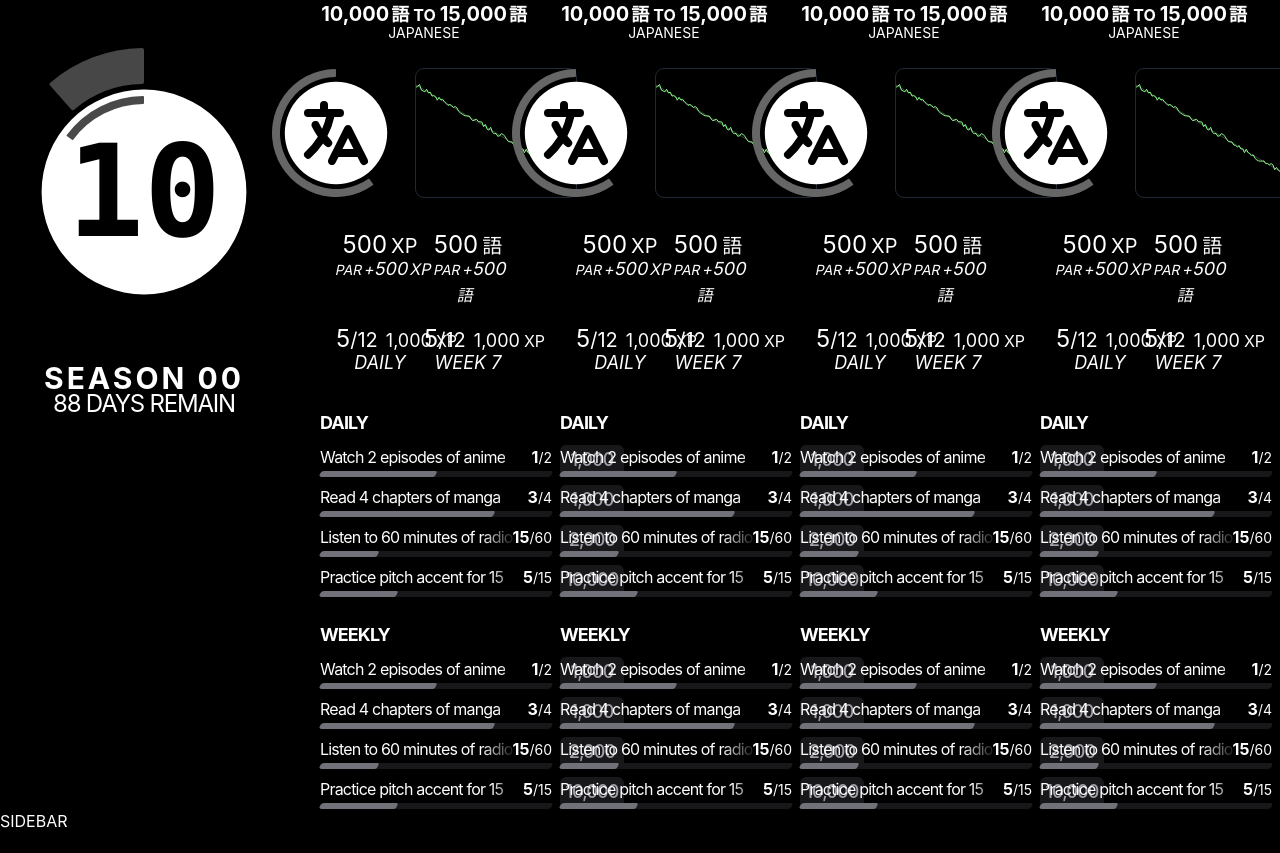
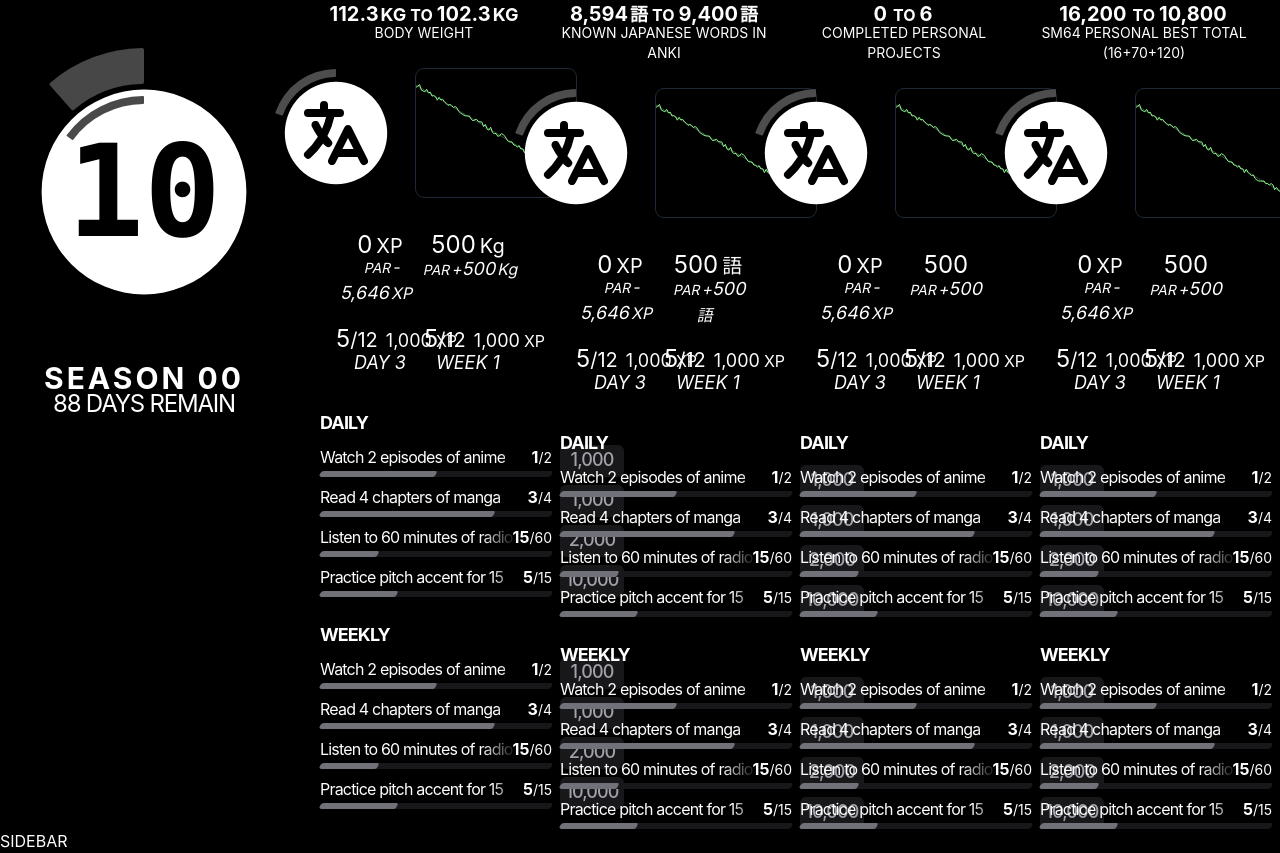
Before and after one commit to everalert/habits-battlepass, a Next.js app: page / in a window 1280 px wide. Shown: the top 853 px of the page. Built offline with nearby package versions, Linux system fonts and the light colour scheme.

Commit message:
initial Goal redux implementation

```diff
--- /dev/null
+++ b/src/helpers/Math.helper.js
@@ -0,0 +1,3 @@
+export function GetCurrentUnixTimestamp() {
+	return Math.floor(new Date().getTime()/1000)
+}
--- a/src/modules/goalpanel.module.js
+++ b/src/modules/goalpanel.module.js
@@ -4,19 +4,36 @@ import StatPar from './stat/StatPar.module'
 import StatTaskProgress from './stat/StatTaskProgress.module'
 import TaskCollection from './task/TaskCollection.module'
 import ItemNumber from '../elements/item/ItemNumber.element'
+import { useSelector } from 'react-redux'
+import { GetActivityUnit } from '../redux/helpers/Activity.helpers'
+import { GetDayOfSeason, GetWeekOfSeason } from '../redux/helpers/Season.helper'
+import { GetGoalProjectedXpAtTime, GetGoalSuccessXp } from '../redux/helpers/Goal.helper'
+import { GetCurrentUnixTimestamp } from '../helpers/Math.helper'
 
-export default function GoalPanel() {
-	 return (
+export default function GoalPanel(props) {
+	const season = useSelector((state) => state.season.seasons.find(s => s.id === state.season.active));
+	const timestamp = GetCurrentUnixTimestamp()
+
+	const goalId = props.goal && props.goal >= 0 ? props.goal : 0;
+	const goal = useSelector((state) => state.goal.goals.find(g => g.id === goalId))
+	const goalLagActivity = useSelector((state) => state.activity.activities.find(a => a.id === goal.goalLagActivityId))
+	const goalLagUnit = GetActivityUnit(goalLagActivity)
+	const goalLeadActivity = useSelector((state) => state.activity.activities.find(a => a.id === goal.goalLeadActivityId))
+
+	const goalSuccessXp = GetGoalSuccessXp(goal)
+	const goalProjectedXp = Math.round(GetGoalProjectedXpAtTime(goal, timestamp))
+	const goalProjectedXpDelta = goal.currentXP-goalProjectedXp
+	return (
 		<div>
 			<div className='text-center mb-8'>
 				<h1 className="text-xl font-bold uppercase">
-					<span><ItemNumber num={10000} /></span>
-					<span className='text-lg ml-0.5'>語</span>
+					<span><ItemNumber num={goal.goalLagStartValue} /></span>
+					<span className='text-lg ml-0.5'>{goalLagUnit}</span>
 					<span className='text-base mx-1'>to</span>
-					<span><ItemNumber num={15000} /></span>
-					<span className='text-lg ml-0.5'>語</span>
+					<span><ItemNumber num={goal.goalLagEndValue} /></span>
+					<span className='text-lg ml-0.5'>{goalLagUnit}</span>
 				</h1>
-				<h2 className='text-sm -my-1.5 uppercase'>Japanese</h2>
+				<h2 className='text-sm -my-1.5 uppercase'>{goalLagActivity.label}</h2>
 			</div>
 			<div className='flex gap-4 justify-center'>
 				<div className='relative'>
@@ -27,16 +44,16 @@ export default function GoalPanel() {
 						<path fill-rule="evenodd" d="M7 2a1 1 0 011 1v1h3a1 1 0 110 2H9.578a18.87 18.87 0 01-1.724 4.78c.29.354.596.696.914 1.026a1 1 0 11-1.44 1.389c-.188-.196-.373-.396-.554-.6a19.098 19.098 0 01-3.107 3.567 1 1 0 01-1.334-1.49 17.087 17.087 0 003.13-3.733 18.992 18.992 0 01-1.487-2.494 1 1 0 111.79-.89c.234.47.489.928.764 1.372.417-.934.752-1.913.997-2.927H3a1 1 0 110-2h3V3a1 1 0 011-1zm6 6a1 1 0 01.894.553l2.991 5.982a.869.869 0 01.02.037l.99 1.98a1 1 0 11-1.79.895L15.383 16h-4.764l-.724 1.447a1 1 0 11-1.788-.894l.99-1.98.019-.038 2.99-5.982A1 1 0 0113 8zm-1.382 6h2.764L13 11.236 11.618 14z" clip-rule="evenodd" />
 					</svg>
 					<div className="w-32 h-32">
-						<RadialBar size={128} value={15000} max={25000} thickness={8} corner={1} delay={500} />
+						<RadialBar size={128} value={goal.currentXP} max={goalSuccessXp} thickness={8} corner={1} delay={500} />
 					</div>
 				</div>
 				<div className='outline outline-1 outline-gray-800 rounded-lg'><LineChart/></div>
 			</div>
 			<div className="grid grid-cols-2 gap-y-4 px-4 py-8">
-				<StatPar abs={500} rel={500} unit='XP' />
-				<StatPar abs={500} rel={500} unit='語' />
-				<StatTaskProgress over={5} under={12} value={1000} unit='XP' label='DAILY' />
-				<StatTaskProgress over={5} under={12} value={1000} unit='XP' label='WEEK 7' />
+				<StatPar abs={goal.currentXP} rel={goalProjectedXpDelta} unit='XP' />
+				<StatPar abs={500} rel={500} unit={goalLagUnit} />
+				<StatTaskProgress over={5} under={12} value={1000} unit='XP' label={`DAY ${GetDayOfSeason(season).no}`} />
+				<StatTaskProgress over={5} under={12} value={1000} unit='XP' label={`WEEK ${GetWeekOfSeason(season).no}`} />
 			</div>
 			<div className="flex flex-col gap-6">
 				<TaskCollection label='DAILY' />
--- a/src/modules/scoreboard.module.js
+++ b/src/modules/scoreboard.module.js
@@ -6,10 +6,10 @@ export default function Scoreboard() {
 		<main className='flex w-screen'>
 			<SeasonPanel/>
 			<div className="grid grid-cols-4 gap-8 px-8 grow">
-				<GoalPanel/>
-				<GoalPanel/>
-				<GoalPanel/>
-				<GoalPanel/>
+				<GoalPanel goal={0} />
+				<GoalPanel goal={1} />
+				<GoalPanel goal={2} />
+				<GoalPanel goal={3} />
 			</div>
 		</main>
 	)
--- a/src/modules/seasonpanel.module.js
+++ b/src/modules/seasonpanel.module.js
@@ -2,10 +2,11 @@ import React from 'react'
 import { useSelector } from 'react-redux'
 
 import RadialBar from '../elements/RadialBar.element'
+import { GetCurrentUnixTimestamp } from '../helpers/Math.helper'
 
 export default function SeasonPanel() {
 	const season = useSelector((state) => state.season.seasons[state.season.active])
-	const timeNow = Math.floor(new Date().getTime()/1000)
+	const timeNow = GetCurrentUnixTimestamp()
 	const timeEnd = season.start+season.length
 	const timeRemain = timeEnd-timeNow
 	return (
--- /dev/null
+++ b/src/redux/helpers/Activity.helpers.js
@@ -0,0 +1,10 @@
+export function GetActivityUnit(activity) {
+	switch (activity.type) {
+		case 'counter':
+			return activity.unit;
+		case 'weight':
+			return 'Kg';
+		default:
+			return '';
+	}
+}
--- /dev/null
+++ b/src/redux/helpers/Goal.helper.js
@@ -0,0 +1,25 @@
+import { useSelector } from "react-redux";
+import { GetSeasonProgressRatioAtTime, GetSeasonSuccessXp } from "./Season.helper";
+
+export function GetGoalProjectedResultAtTime(goal, unixTimestamp) {
+	const season = useSelector((state) => state.season.seasons.find(s => s.id === goal.seasonId))
+	const ratio = GetSeasonProgressRatioAtTime(season, unixTimestamp)
+	const goalRange = goal.goalLagEndValue-goal.goalLagStartValue
+	switch (goal.goalLagProgressCurve) {
+		case 'linear':
+		default:
+			return ratio*goalRange+goal.goalLagStartValue
+	}
+}
+
+export function GetGoalProjectedXpAtTime(goal, unixTimestamp) {
+	const season = useSelector((state) => state.season.seasons.find(s => s.id === goal.seasonId))
+	const nominalXp = GetSeasonSuccessXp(season)
+	const ratio = GetSeasonProgressRatioAtTime(season, unixTimestamp)
+	return ratio*nominalXp*goal.seasonXpRatio
+}
+
+export function GetGoalSuccessXp(goal) {
+	const season = useSelector((state) => state.season.seasons.find(s => s.id === goal.seasonId))
+	return GetSeasonSuccessXp(season)*goal.seasonXpRatio
+}
--- a/src/redux/slices/Activity.slice.js
+++ b/src/redux/slices/Activity.slice.js
@@ -1,12 +1,72 @@
 import { createSlice } from "@reduxjs/toolkit"
 
 const initialState = {
-	activities: [{
-		id: 0,
-		label: 'Category',
-		format: '', // how the string is rendered
-		variations: '' // csv
-	}],
+	activities: [
+		{
+			id: 0,
+			label: 'SM64 Personal Best Total (16+70+120)',
+			type: 'time',
+			unit: '',
+			isReportingIncremental: true,
+			variations: ''
+		},
+		{
+			id: 1,
+			label: 'SM64 Practice Playtime',
+			type: 'time',
+			unit: '',
+			isReportingIncremental: true,
+			variations: 'star,level,segment'
+		},
+		{
+			id: 2,
+			label: 'Completed Personal Projects',
+			type: 'counter',
+			unit: '',
+			isReportingIncremental: true,
+			variations: 'software,hardware'
+		},
+		{
+			id: 3,
+			label: 'Personal Project Development Time',
+			type: 'time',
+			unit: '',
+			isReportingIncremental: true,
+			variations: 'software,hardware'
+		},
+		{
+			id: 4,
+			label: 'Known Japanese Words in Anki',
+			type: 'counter',
+			unit: '語',
+			isReportingIncremental: true,
+			variations: ''
+		},
+		{
+			id: 5,
+			label: 'Japanese Cards Added to Anki',
+			type: 'time',
+			unit: '',
+			isReportingIncremental: true,
+			variations: 'software,hardware'
+		},
+		{
+			id: 6,
+			label: 'Body Weight',
+			type: 'weight',
+			unit: '',
+			isReportingIncremental: true,
+			variations: ''
+		},
+		{
+			id: 7,
+			label: 'Gym Sessions',
+			type: 'counter',
+			unit: '',
+			isReportingIncremental: true,
+			variations: 'weightlifting,cardio'
+		},
+],
 }
 
 export const ActivitySlice = createSlice({
--- a/src/redux/slices/Category.slice.js
+++ b/src/redux/slices/Category.slice.js
@@ -1,12 +1,32 @@
 import { createSlice } from "@reduxjs/toolkit"
 
 const initialState = {
-	categories: [{
-		id: 0,
-		name: 'Category',
-		icon: '語',
-		description: 'Japanese'
-	}],
+	categories: [
+		{
+			id: 0,
+			name: 'Health & Fitness',
+			icon: '💪',
+			description: ''
+		},
+		{
+			id: 1,
+			name: 'Wealth',
+			icon: '🖥️',
+			description: ''
+		},
+		{
+			id: 2,
+			name: '日本語',
+			icon: '💬',
+			description: ''
+		},
+		{
+			id: 3,
+			name: 'Gaming',
+			icon: '🎮',
+			description: ''
+		},
+	],
 }
 
 export const CategorySlice = createSlice({
--- a/src/redux/slices/Challenge.slice.js
+++ b/src/redux/slices/Challenge.slice.js
@@ -1,7 +1,8 @@
 import { createSlice } from "@reduxjs/toolkit"
 
 const initialState = {
-	challenges: [{
+	challenges: [
+		{
 			id: 0,
 			goalId: 0,
 			taskLabel: 'do 50 things',
@@ -9,7 +10,8 @@ const initialState = {
 			taskXP: 0,
 			isWeekly: false,
 			isTemplate: false
-	}],
+		},
+	],
 }
 
 export const ChallengeSlice = createSlice({
--- a/src/redux/slices/Goal.slice.js
+++ b/src/redux/slices/Goal.slice.js
@@ -1,18 +1,64 @@
 import { createSlice } from "@reduxjs/toolkit"
 
 const initialState = {
-	goals: [{
-		id: 0,
-		seasonId: 0,
-		categoryId: 0,
-		goalLagActivityId: 0,
-		goalLagStartValue: 0,
-		goalLagEndValue: 0,
-		goalLeadActivityId: 0,
-		goalLeadActivityTarget: 0,
-		goalNote: '',
-		currentXP: 0
-	}],
+	goals: [
+		{
+			id: 0,
+			seasonId: 0,
+			categoryId: 0,
+			goalLagActivityId: 6, // body weight
+			goalLagStartValue: 112.3,
+			goalLagEndValue: 102.3,
+			goalLagProjectionCurve: 'linear',
+			goalLeadActivityId: 7, // gym sessions
+			goalLeadActivityTarget: 39,
+			goalNote: '',
+			currentXP: 0,
+			seasonXpRatio: 0.25
+		},
+		{
+			id: 1,
+			seasonId: 0,
+			categoryId: 2,
+			goalLagActivityId: 4, // number of known japanese words in anki (morphman)
+			goalLagStartValue: 8594,
+			goalLagEndValue: 9400,
+			goalLagProjectionCurve: 'linear',
+			goalLeadActivityId: 5, // japanese cards added to anki
+			goalLeadActivityTarget: 910,
+			goalNote: '',
+			currentXP: 0 ,
+			seasonXpRatio: 0.25
+		},
+		{
+			id: 2,
+			seasonId: 0,
+			categoryId: 1,
+			goalLagActivityId: 2, // number of completed projects
+			goalLagStartValue: 0,
+			goalLagEndValue: 6,
+			goalLagProjectionCurve: 'linear',
+			goalLeadActivityId: 3, // hours of project development
+			goalLeadActivityTarget: 180*3600,
+			goalNote: '',
+			currentXP: 0 ,
+			seasonXpRatio: 0.25
+		},
+		{
+			id: 3,
+			seasonId: 0,
+			categoryId: 3,
+			goalLagActivityId: 0, // sm64 16+70+120 pb total
+			goalLagStartValue: 4.5*3600,
+			goalLagEndValue: 3.0*3600,
+			goalLagProjectionCurve: 'linear',
+			goalLeadActivityId: 1, // sm64 practice playtime
+			goalLeadActivityTarget: 180*3600,
+			goalNote: '',
+			currentXP: 0 ,
+			seasonXpRatio: 0.25
+		},
+	],
 }
 
 export const GoalSlice = createSlice({
```
Also changed, not shown: src/redux/helpers/Season.helper.js (added, +31 -0 lines). Lines whose indentation alone changed are shown as unchanged.
